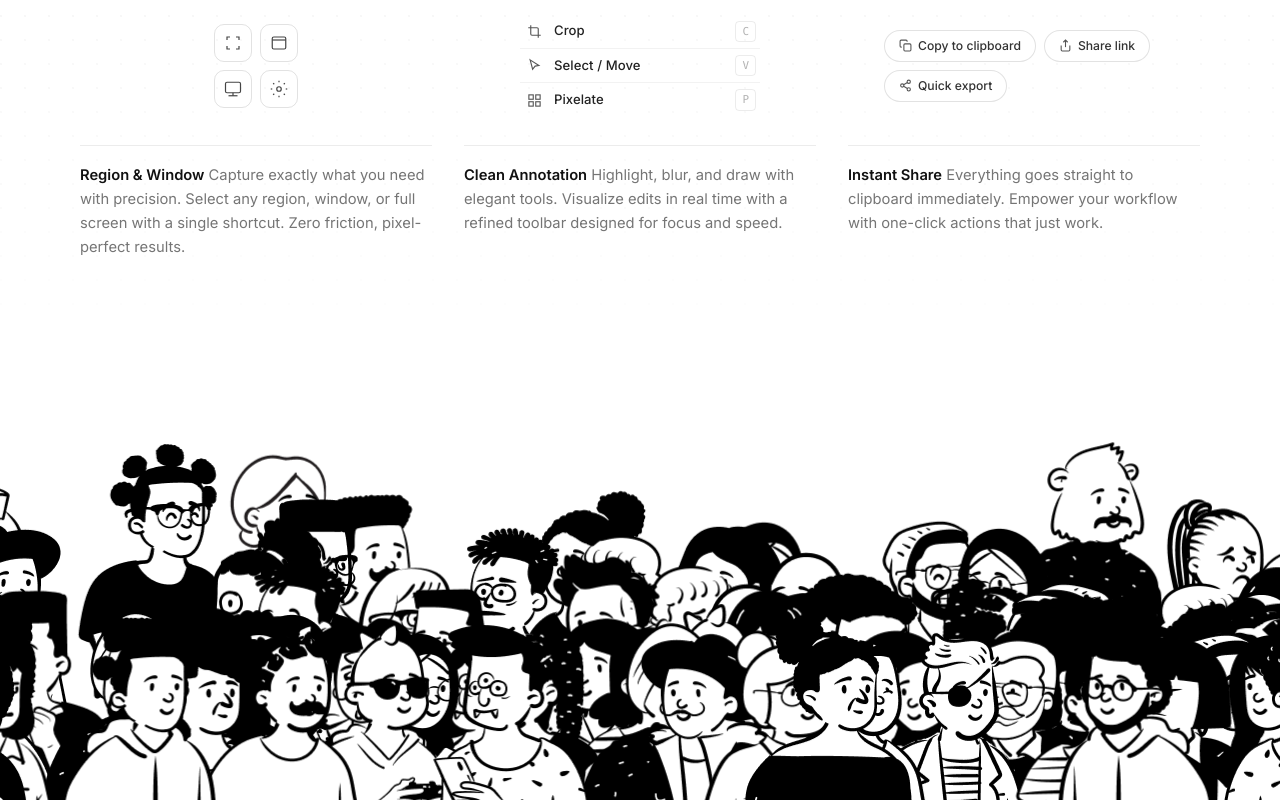
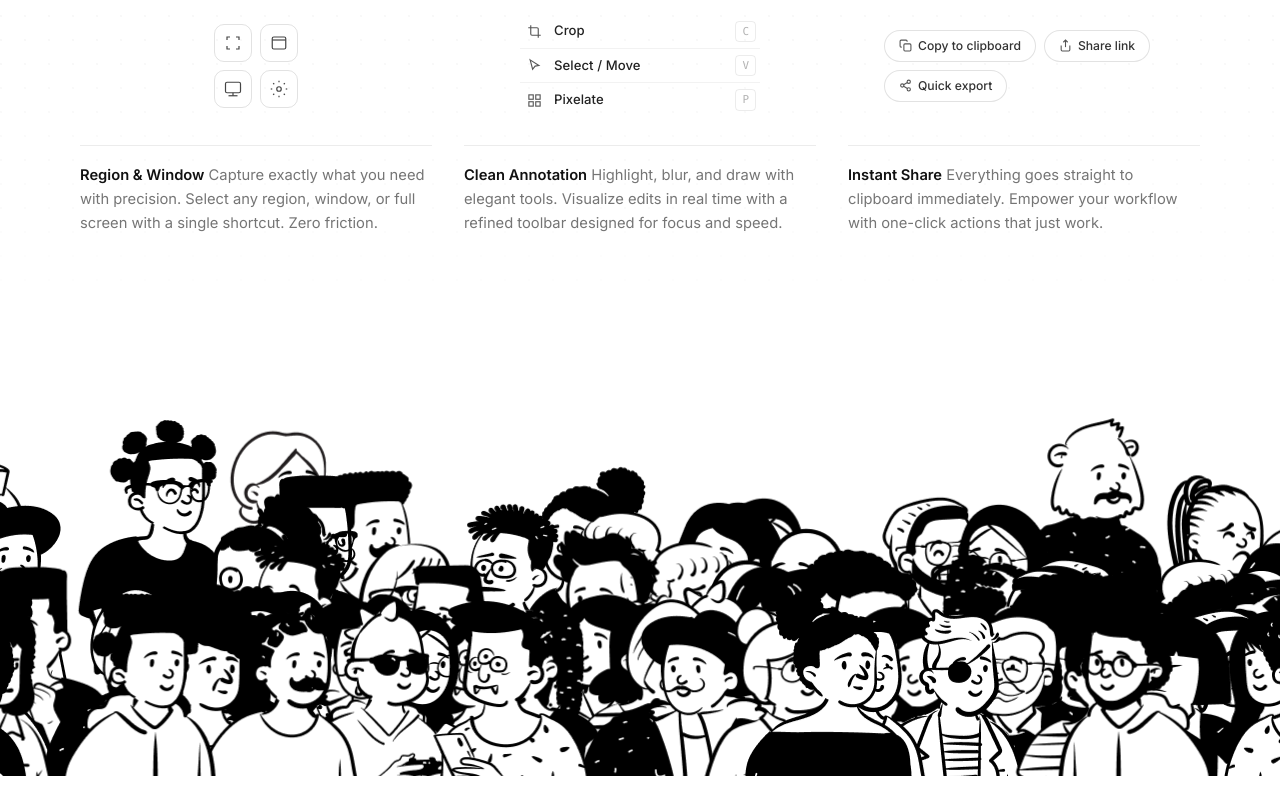
Before and after one commit to insanekrishnna/inki, a React (Vite) app: page / in a window 1280 px wide. Shown: the part 1026-1826 px from the top of the page. After the commit the page ends 1802 px from the top, so only its background shows below. Built offline with nearby package versions, Linux system fonts and the light colour scheme.

Commit message:
feat: refine description for Region & Window feature; remove redundant phrase for clarity

```diff
--- a/src/components/blocks/features.tsx
+++ b/src/components/blocks/features.tsx
@@ -65,7 +65,7 @@ const items = [
   {
     title: "Region & Window",
     description:
-      "Capture exactly what you need with precision. Select any region, window, or full screen with a single shortcut. Zero friction, pixel-perfect results.",
+      "Capture exactly what you need with precision. Select any region, window, or full screen with a single shortcut. Zero friction.",
     Illustration: CaptureIllustration,
   },
   {
```
